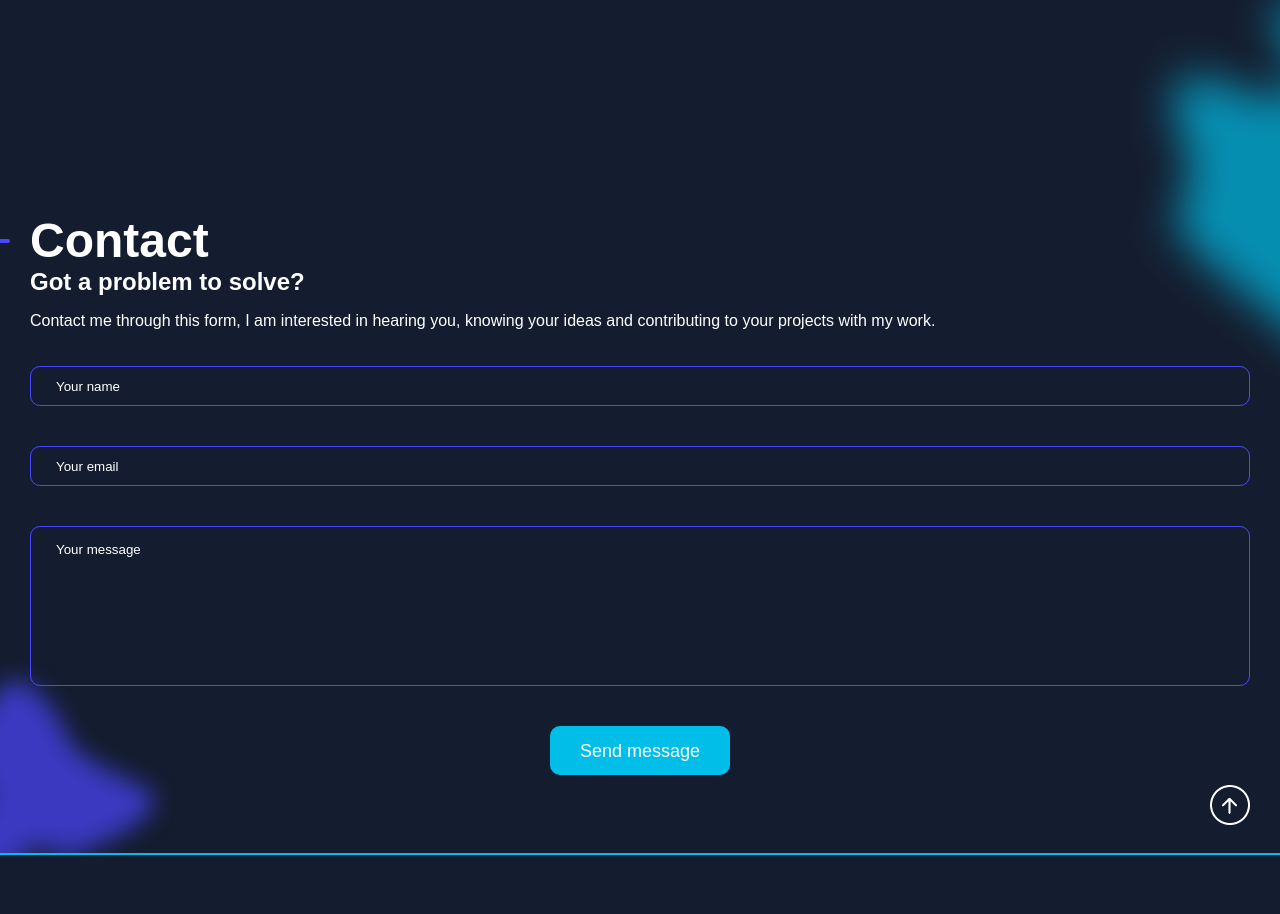
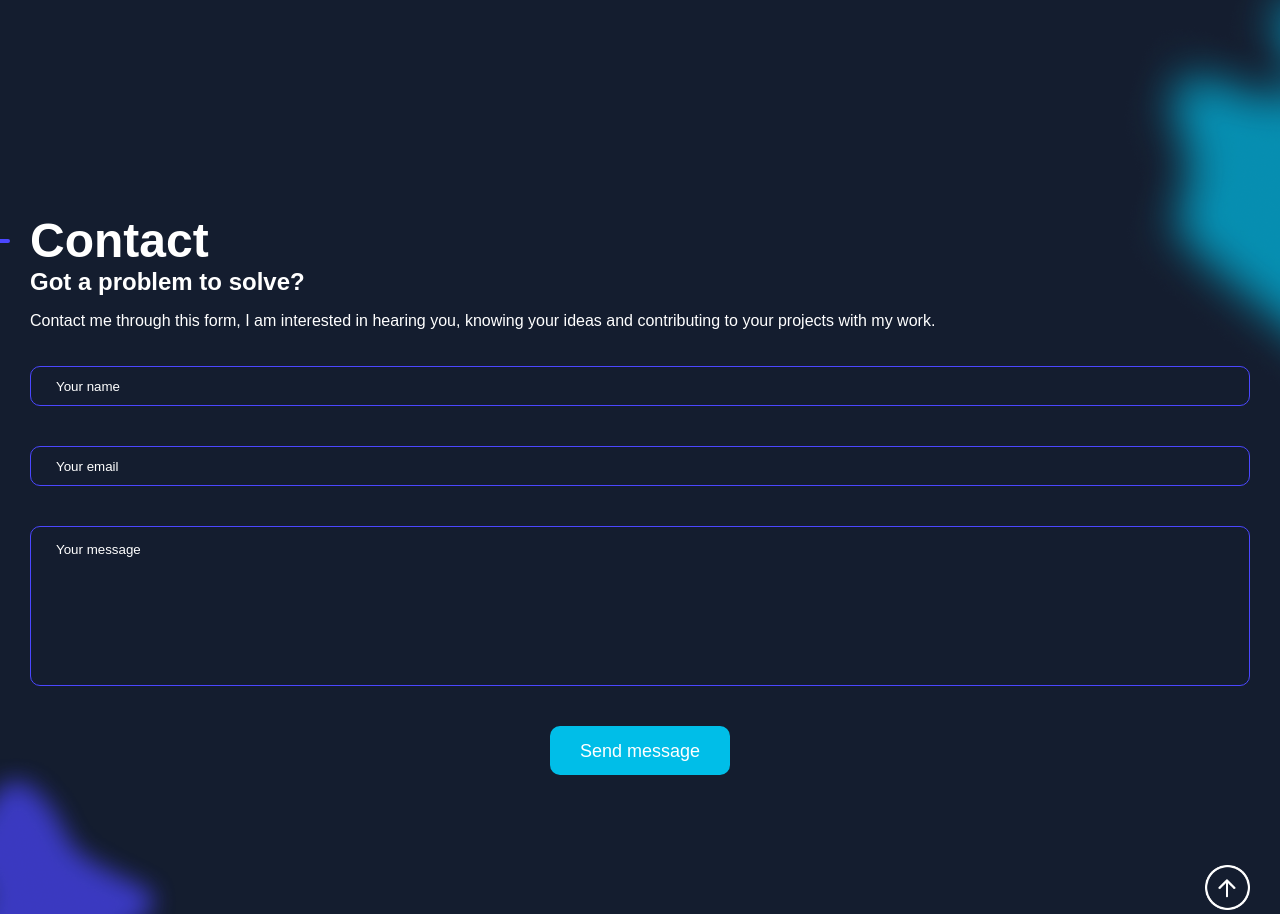
Before and after one commit to mikemeyer186/portfolio, an Angular app: page / in a window 1280 px wide. Shown: the part 4380-5294 px from the top of the page. Built offline with nearby package versions, Linux system fonts and the light colour scheme; a web font is replaced by a local one.

Commit message:
scroll function improved

```diff
--- a/src/app/contact/contact.component.scss
+++ b/src/app/contact/contact.component.scss
@@ -2,6 +2,7 @@
   position: relative;
   height: 100vh;
   padding-top: 80px;
+  margin-bottom: 100px;
 
   .bg-big-light {
     position: absolute;
@@ -16,7 +17,7 @@
   .bg-big-blue {
     position: absolute;
     height: 280px;
-    bottom: 0;
+    bottom: -100px;
     left: -70px;
     z-index: -1;
     opacity: 0.7;
--- a/src/app/footer/footer.component.html
+++ b/src/app/footer/footer.component.html
@@ -1,5 +1,5 @@
 <div class="footer-container">
-    <img class="arrow-up" src="assets/img/content/arrow_up.png" alt="Arrow up" (click)="service.scrollToTop()">
+    <img class="arrow-up" src="assets/img/content/arrow_up.png" alt="Arrow up" (click)="scrollToTop()">
     <img class="footer-logo" src="assets/img/content/logo_white.png" alt="Logo">
     <span class="footer-copyright">© Mike Meyer 2023</span>
     <div class="footer-links">
--- a/src/app/footer/footer.component.scss
+++ b/src/app/footer/footer.component.scss
@@ -13,9 +13,9 @@
 
   .arrow-up {
     position: absolute;
-    top: -70px;
+    top: -90px;
     right: 30px;
-    width: 40px;
+    width: 45px;
     object-fit: cover;
   }
 
--- a/src/app/footer/footer.component.ts
+++ b/src/app/footer/footer.component.ts
@@ -8,4 +8,9 @@ import { ServiceService } from '../service.service';
 })
 export class FooterComponent {
   constructor(public service: ServiceService) {}
+
+  scrollToTop() {
+    window.scrollTo(0, 0);
+    document.body.classList.remove('no-scroll');
+  }
 }
--- a/src/app/header-mobile/header-mobile.component.html
+++ b/src/app/header-mobile/header-mobile.component.html
@@ -3,6 +3,6 @@
         <img src="assets/img/content/logo_white.png" alt="Logo">
     </div>
     <div class="header-mobile-menu">
-        <img (click)="service.menuAnimation()" src="{{ service.currentMenuImage }}" alt="Menu">
+        <img (click)="menuAnimation()" src="{{ service.currentMenuImage }}" alt="Menu">
     </div>
 </div>
--- a/src/app/header-mobile/header-mobile.component.ts
+++ b/src/app/header-mobile/header-mobile.component.ts
@@ -8,4 +8,12 @@ import { ServiceService } from '../service.service';
 })
 export class HeaderMobileComponent {
   constructor(public service: ServiceService) {}
+
+  menuAnimation() {
+    if (!this.service.menuIsOpen) {
+      this.service.openMenu();
+    } else {
+      this.service.closeMenu();
+    }
+  }
 }
--- a/src/app/service.service.ts
+++ b/src/app/service.service.ts
@@ -14,14 +14,6 @@ export class ServiceService {
   currentMenuImage: string = this.menuImages[0];
 
   constructor() {}
-
-  menuAnimation() {
-    if (!this.menuIsOpen) {
-      this.openMenu();
-    } else {
-      this.closeMenu();
-    }
-  }
 
   openMenu() {
     let numberOfImage: number = 0;
```
